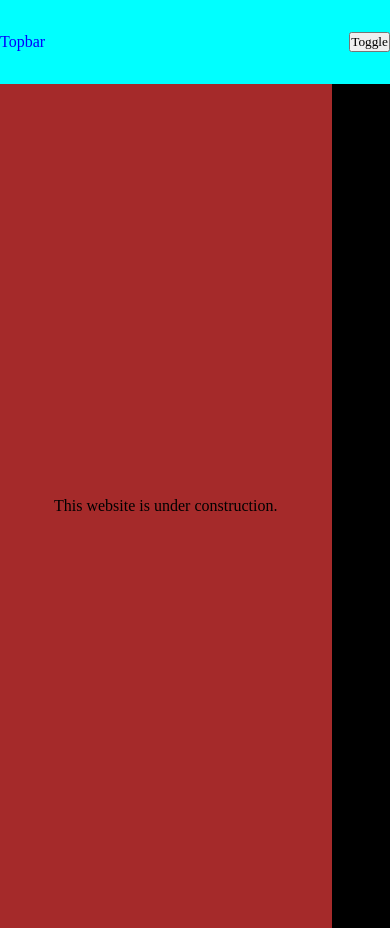
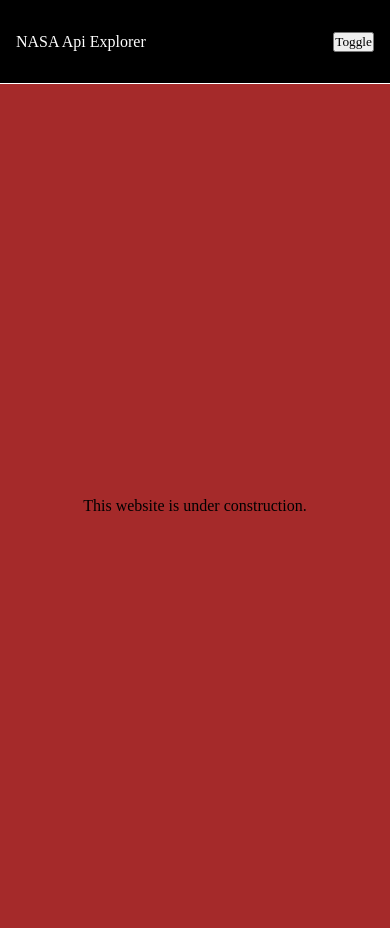
Before and after one commit to sudo-adduser-jordan/nasa-api-explorer, a Next.js app: page / in a window 390 px wide. Built offline with nearby package versions, Linux system fonts and the light colour scheme; a web font is replaced by a local one.

Commit message:
updated css

```diff
--- a/src/components/Sidebar.module.css
+++ b/src/components/Sidebar.module.css
@@ -9,7 +9,8 @@
 }
 
 .container2 {
-    background-color: grey;
+    padding-top: 1rem;
+    background-color: black;
     height: 100vh;
     display: flex;
     flex-direction: column;
@@ -61,6 +62,7 @@
     }
     .sidebar {
         height: 80%;
+        border-bottom: none;
     }
     .title {
         display: none;
--- a/src/components/Topbar.module.css
+++ b/src/components/Topbar.module.css
@@ -6,12 +6,15 @@
 @media (max-width: 800px) {
     .container {
         width: 100%;
-        height: 10%;
-        color: blue;
+        height: 10vh;
+        color: white;
         position: fixed;
         display: flex;
         justify-content: space-between;
         align-items: center;
-        background-color: aqua;
+        padding-left: 1rem;
+        padding-right: 1rem;
+        background-color: black;
+        border-bottom: solid white 1px;
     }
 }
--- a/src/components/Topbar.tsx
+++ b/src/components/Topbar.tsx
@@ -4,7 +4,7 @@ export default function Topbar({ onToggle }: any) {
     return (
         <>
             <section className={styles.container}>
-                <div className={styles.title}>Topbar</div>
+                <div className={styles.title}>NASA Api Explorer</div>
                 <button className={styles.toggle} onClick={onToggle}>
                     Toggle
                 </button>
--- a/src/styles/globals.css
+++ b/src/styles/globals.css
@@ -5,6 +5,10 @@
     font-family: 'JetBrains Mono';
 }
 
+html,
+body {
+    background-color: black;
+}
 a {
     color: inherit;
     text-decoration: none;
--- a/src/styles/pages/AboutPage.module.css
+++ b/src/styles/pages/AboutPage.module.css
@@ -1,6 +1,6 @@
 .container {
     background-color: lightblue;
-    width: 85vw;
+    width: 100vw;
 
     height: 100vh;
     display: flex;
@@ -11,5 +11,6 @@
 @media (max-width: 800px) {
     .container {
         margin-top: 10vh;
+        width: 100%;
     }
 }
--- a/src/styles/pages/ApodPage.module.css
+++ b/src/styles/pages/ApodPage.module.css
@@ -44,5 +44,6 @@
     .container {
         margin-top: 10vh;
         width: 100%;
+        margin-bottom: 15%;
     }
 }
--- a/src/styles/pages/EarthPage.module.css
+++ b/src/styles/pages/EarthPage.module.css
@@ -1,6 +1,6 @@
 .container {
     background-color: mediumpurple;
-    width: 85vw;
+    width: 100%;
     height: 100vh;
     display: flex;
     justify-content: center;
@@ -9,6 +9,6 @@
 
 @media (max-width: 800px) {
     .container {
-        margin-top: 15vh;
+        margin-top: 10vh;
     }
 }
--- a/src/styles/pages/EpicPage.module.css
+++ b/src/styles/pages/EpicPage.module.css
@@ -1,6 +1,6 @@
 .container {
     background-color: mediumorchid;
-    width: 85vw;
+    width: 100vw;
     height: 100vh;
     display: flex;
     justify-content: center;
@@ -9,6 +9,7 @@
 
 @media (max-width: 800px) {
     .container {
-        margin-top: 15vh;
+        margin-top: 10vh;
+        width: 100%;
     }
 }
--- a/src/styles/pages/HomePage.module.css
+++ b/src/styles/pages/HomePage.module.css
@@ -1,6 +1,6 @@
 .container {
     background-color: brown;
-    width: 85vw;
+    width: 100vw;
 
     height: 100vh;
     display: flex;
--- a/src/styles/pages/ImagePage.module.css
+++ b/src/styles/pages/ImagePage.module.css
@@ -51,13 +51,13 @@
 }
 
 .image {
-    background-color: lightcoral;
+    /* background-color: lightcoral; */
     width: 100%;
     height: 50%;
 }
 
 .image img {
-    background-color: lightcoral;
+    /* background-color: lightcoral; */
     width: 100%;
     height: 100%;
 }
--- a/src/styles/pages/VideoPage.module.css
+++ b/src/styles/pages/VideoPage.module.css
@@ -17,7 +17,7 @@
     display: flex;
     justify-content: center;
     align-items: center;
-    color: white;
+    /* color: white; */
 }
 
 .gridContainer {
@@ -51,13 +51,13 @@
 }
 
 .image {
-    background-color: lightcoral;
+    /* background-color: lightcoral; */
     width: 100%;
     height: 50%;
 }
 
 .image img {
-    background-color: lightcoral;
+    /* background-color: lightcoral; */
     width: 100%;
     height: 100%;
 }
```
